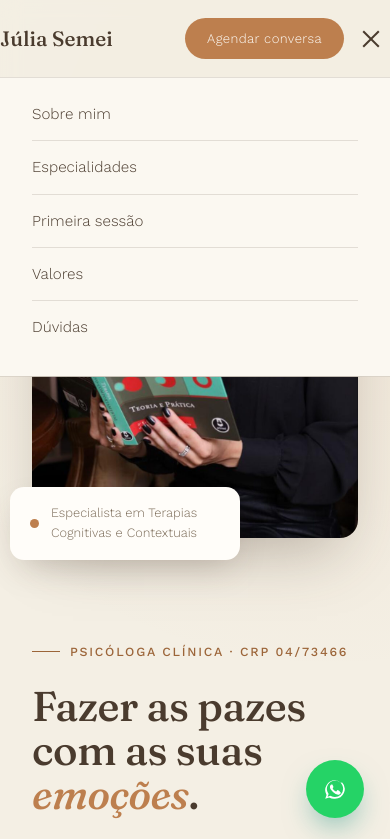
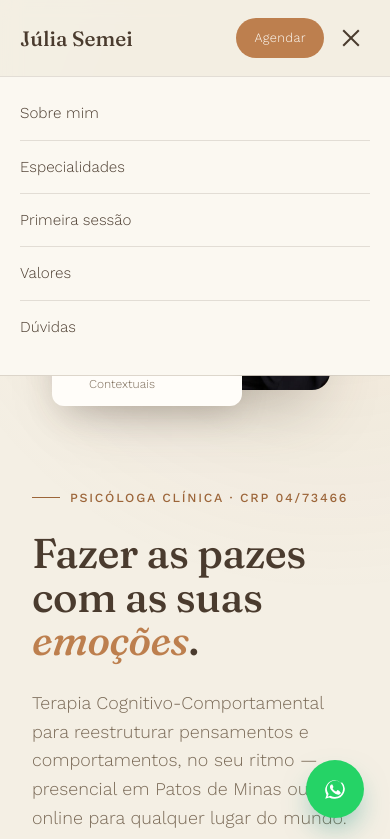
Before and after one commit to Israellsalvador/SitePsico, a plain HTML site: page SitePsico/index.html in a window 390 px wide. Both pictures are taken after a click on the button "Abrir menu". Shown: the top 839 px of the page. Drawn offline with nearby package versions, Linux system fonts and the light colour scheme.

Commit message:
Melhroia na versão mobile

```diff
--- a/SitePsico/index.html
+++ b/SitePsico/index.html
@@ -11,7 +11,7 @@
 <meta property="og:type" content="website">
 <meta property="og:title" content="Júlia Semei · Psicóloga Clínica">
 <meta property="og:description" content="Terapia Cognitivo-Comportamental para reestruturar pensamentos e fazer as pazes com as suas emoções. Presencial em Patos de Minas e online.">
-<meta property="og:image" content="https://SEU-DOMINIO.com.br/assets/julia-livro.jpg">
+<meta property="og:image" content="https://psicojuliasemei.netlify.app/assets/julia-livro.jpg">
 <meta property="og:locale" content="pt_BR">
 <meta name="twitter:card" content="summary_large_image">
 
@@ -31,8 +31,8 @@
       "@type": "Psychologist",
       "name": "Júlia Semei",
       "description": "Psicóloga clínica (CRP 04/73466), especialista em Terapias Cognitivas e Contextuais. Atendimento presencial em Patos de Minas e online.",
-      "url": "https://SEU-DOMINIO.com.br/",
-      "image": "https://SEU-DOMINIO.com.br/assets/julia-livro.jpg",
+      "url": "https://psicojuliasemei.netlify.app/",
+      "image": "https://psicojuliasemei.netlify.app/assets/julia-livro.jpg",
       "telephone": "+55-34-99237-6683",
       "priceRange": "R$200 - R$230",
       "address": {
@@ -158,6 +158,7 @@
     transition:background .25s;
   }
   .nav-cta:hover{background:var(--terracota-escuro);}
+  .nav-cta .cta-short{display:none;}
   .menu-toggle{
     display:none;background:none;border:none;cursor:pointer;
     width:38px;height:38px;align-items:center;justify-content:center;
@@ -468,20 +469,38 @@
 
   /* ---------- responsivo ---------- */
   @media (max-width:920px){
+    /* header: respiro nas bordas (sobrescreve o estilo inline do desktop) */
+    nav .nav-inner{padding-left:20px !important;padding-right:20px !important;}
+    nav .nav-mobile-links{padding-left:20px !important;padding-right:20px !important;}
+
     .nav-links{display:none;}
     .menu-toggle{display:flex;}
-    /* menu mobile fechado por padrão; abre com a classe .is-open (corrige bug do menu aberto no carregamento) */
+
+    /* botão do header mais compacto, com texto curto */
+    .nav-cta{padding:10px 18px;font-size:0.8rem;}
+    .nav-cta .cta-full{display:none;}
+    .nav-cta .cta-short{display:inline;}
+
+    /* menu mobile fechado por padrão; abre com a classe .is-open */
     .nav-mobile-links.is-open{
       display:flex;flex-direction:column;
       background:var(--creme-2);border-top:1px solid var(--linha);
-      padding:10px 32px 22px;
+      padding:10px 20px 22px;
     }
     .nav-mobile-links a{
       padding:14px 0;font-size:0.95rem;border-bottom:1px solid var(--linha);
     }
     .nav-mobile-links a:last-child{border-bottom:none;}
+
     .hero-grid, .sobre-grid, .cta-grid{grid-template-columns:1fr;}
-    .hero-photo{order:-1;max-width:340px;margin:0 auto 40px;}
+
+    /* hero: foto menor e quadrada para dar prioridade ao título na primeira dobra */
+    .hero-photo{order:-1;max-width:270px;margin:0 auto 34px;}
+    .hero-photo-frame{aspect-ratio:1/1;}
+    .hero-tag{padding:12px 16px;max-width:190px;bottom:-16px;left:-8px;border-radius:12px;}
+    .hero-tag span{font-size:0.75rem;}
+    .crp{top:-12px;right:-8px;padding:8px 14px;font-size:0.68rem;}
+
     .info-grid, .reframe-grid, .valores-grid{grid-template-columns:1fr;}
     .processo-list{grid-template-columns:1fr;}
     .processo-item{border-right:none;border-bottom:1px solid var(--linha);}
@@ -490,7 +509,7 @@
     .cta-grid{padding:36px;border-radius:20px;}
     .cta-photo{max-width:260px;margin:0 auto;}
     section{padding:76px 0;}
-    .hero{padding:130px 0 70px;}
+    .hero{padding:120px 0 70px;}
     .info-extra{grid-template-columns:1fr;}
   }
 </style>
@@ -510,7 +529,9 @@
       <a href="#faq">Dúvidas</a>
     </div>
     <div style="display:flex;align-items:center;gap:8px;">
-      <a class="nav-cta" href="https://wa.me/5534992376683?text=Ol%C3%A1%2C%20J%C3%BAlia!%20Vim%20pelo%20seu%20site%20e%20gostaria%20de%20agendar%20uma%20sess%C3%A3o." target="_blank" rel="noopener">Agendar conversa</a>
+      <a class="nav-cta" href="https://wa.me/5534992376683?text=Ol%C3%A1%2C%20J%C3%BAlia!%20Vim%20pelo%20seu%20site%20e%20gostaria%20de%20agendar%20uma%20sess%C3%A3o." target="_blank" rel="noopener">
+        <span class="cta-full">Agendar conversa</span><span class="cta-short">Agendar</span>
+      </a>
       <button class="menu-toggle" id="menuToggle" aria-label="Abrir menu" aria-expanded="false" aria-controls="mobileMenu">
         <span></span><span></span><span></span>
       </button>
@@ -795,7 +816,7 @@
 </a>
 
 <script>
-  // Menu mobile — toggle por classe (corrige o menu que abria sozinho no mobile)
+  // Menu mobile — toggle por classe
   const menuToggle = document.getElementById('menuToggle');
   const mobileMenu = document.getElementById('mobileMenu');
   menuToggle.addEventListener('click', () => {
```
